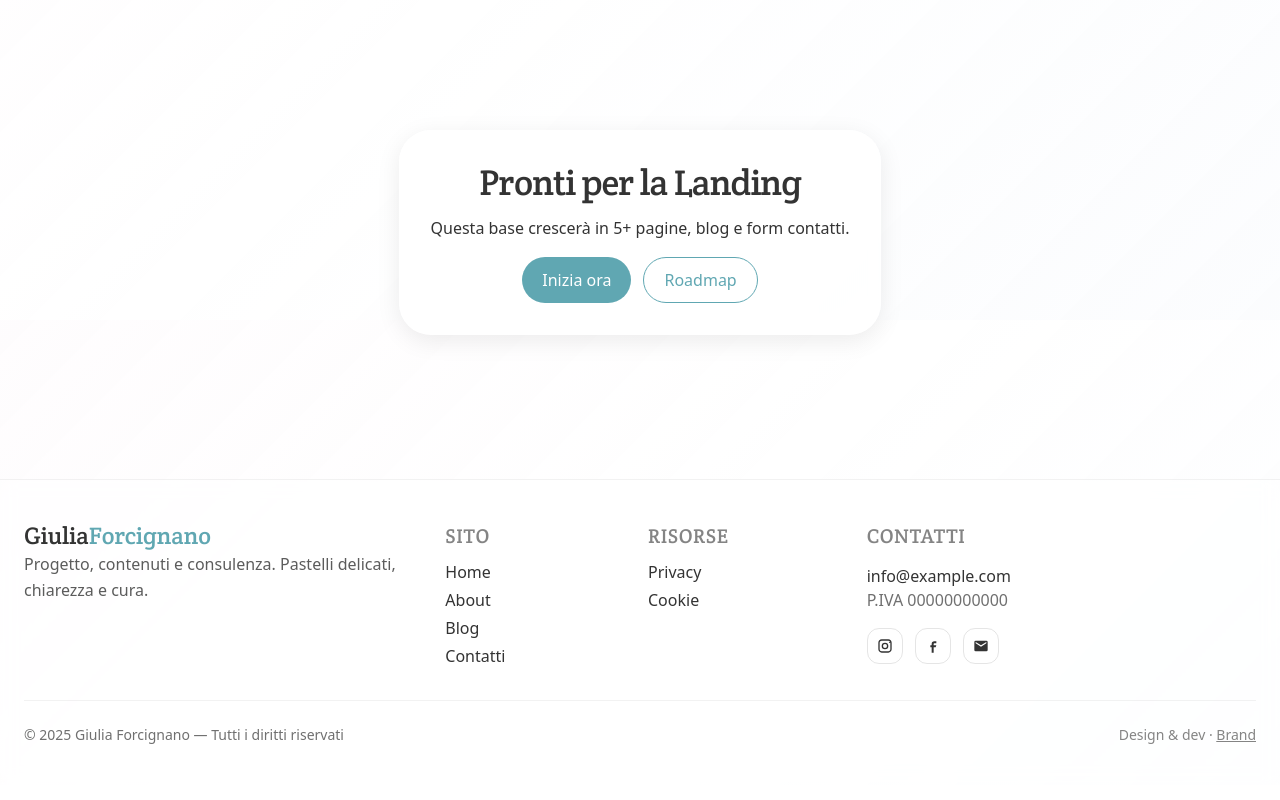
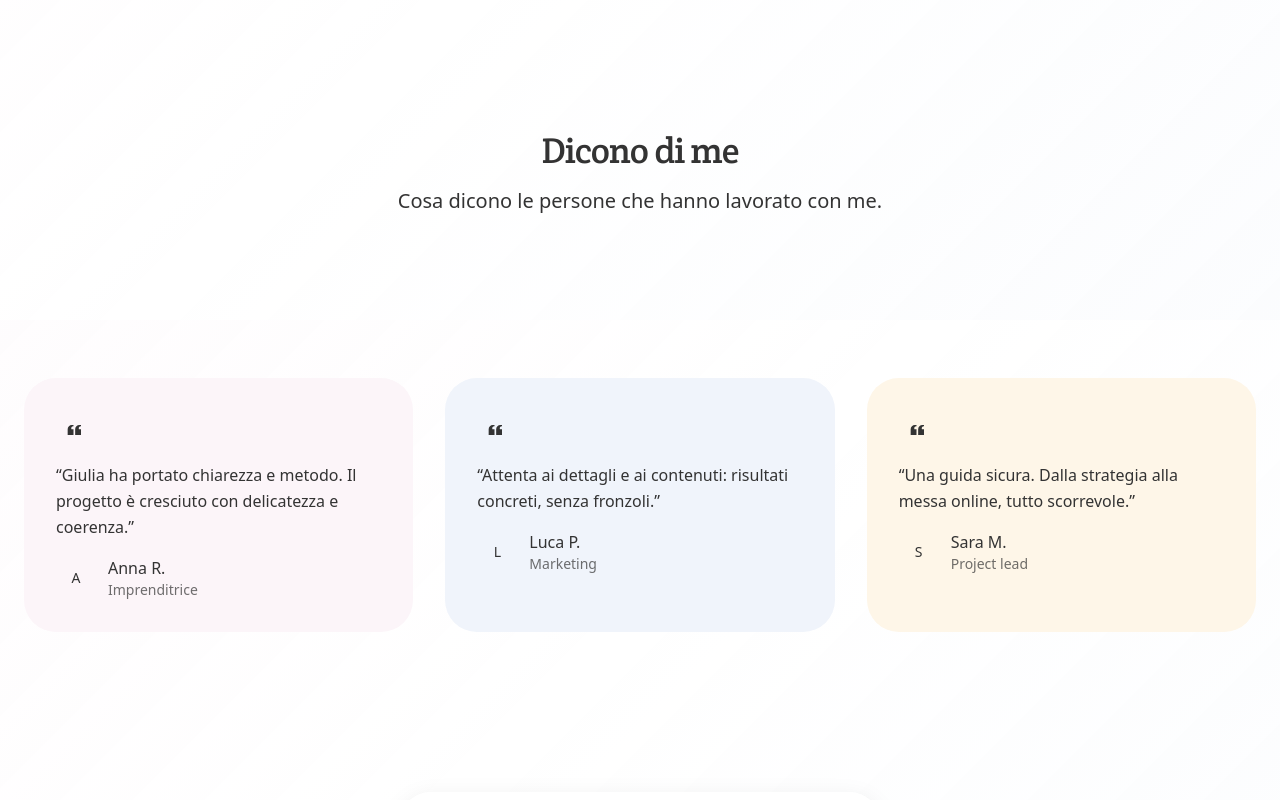
Before and after one commit to Delvezio/giuliaforcignano, a SvelteKit app: page / in a window 1280 px wide. Shown: the part 1280-2080 px from the top of the page. Built offline with nearby package versions, Linux system fonts and the light colour scheme.

Commit message:
feat(home): aggiunta section Testimonials e integrazione in home

```diff
--- /dev/null
+++ b/src/lib/components/sections/Testimonials.svelte
@@ -0,0 +1,89 @@
+<script lang="ts">
+  import Section from '$lib/components/ui/Section.svelte';
+  import Heading from '$lib/components/ui/Heading.svelte';
+  import Paragraph from '$lib/components/ui/Paragraph.svelte';
+  import Card from '$lib/components/ui/Card.svelte';
+
+  export type Testimonial = {
+    quote: string;
+    author: string;
+    role?: string;
+    avatar?: string; // es. /img/people/anna.jpg
+    color?: 'accent1' | 'accent2' | 'accent3' | 'accent4' | 'accent5';
+    tone?: '50'|'100'|'200'|'300'|'400'|'500'|'600'|'700'|'800'|'900';
+  };
+
+  export let title: string = 'Testimonianze';
+  export let intro: string | undefined =
+    'Cosa dicono le persone che hanno lavorato con me.';
+  export let items: Testimonial[] = [
+    {
+      quote:
+        'Giulia ha portato chiarezza e metodo. Il progetto è cresciuto con delicatezza e coerenza.',
+      author: 'Anna R.',
+      role: 'Imprenditrice',
+      color: 'accent2',
+      tone: '200'
+    },
+    {
+      quote:
+        'Attenta ai dettagli e ai contenuti: risultati concreti, senza fronzoli.',
+      author: 'Luca P.',
+      role: 'Marketing',
+      color: 'accent4',
+      tone: '200'
+    },
+    {
+      quote:
+        'Una guida sicura. Dalla strategia alla messa online, tutto scorrevole.',
+      author: 'Sara M.',
+      role: 'Project lead',
+      color: 'accent5',
+      tone: '200'
+    }
+  ];
+</script>
+
+<!-- Header -->
+<Section className="pt-[calc(var(--section-py)*0.6)]">
+  <div class="container-gf text-center space-y-3">
+    <Heading level={2}>{title}</Heading>
+    {#if intro}
+      <Paragraph variant="lead" className="max-w-3xl mx-auto">{intro}</Paragraph>
+    {/if}
+  </div>
+</Section>
+
+<!-- Grid -->
+<Section columns={3} gap="gap-6 md:gap-8">
+  {#each items as t}
+    <Card bg={t.color ?? 'accent2'} tone={t.tone ?? '200'} padding="lg" className="h-full">
+      <figure class="flex flex-col h-full">
+        <!-- Quote icon -->
+        <div class="w-10 h-10 rounded-xl grid place-items-center mb-3"
+             style="background: var(--color-accent1-100);" aria-hidden="true">
+          <svg viewBox="0 0 24 24" class="w-5 h-5" fill="currentColor">
+            <path d="M7.17 6A5 5 0 0 0 2 11v7h7v-7H6.5A2.5 2.5 0 0 1 9 7.5V6H7.17Zm9 0A5 5 0 0 0 11 11v7h7v-7h-2.5A2.5 2.5 0 0 1 18 7.5V6h-1.83Z"/>
+          </svg>
+        </div>
+
+        <blockquote class="text-base leading-relaxed mb-4">“{t.quote}”</blockquote>
+
+        <figcaption class="mt-auto flex items-center gap-3">
+          {#if t.avatar}
+            <img src={t.avatar} alt={t.author} class="w-10 h-10 rounded-full object-cover" />
+          {:else}
+            <div class="w-10 h-10 rounded-full grid place-items-center"
+                 style="background: var(--color-accent1-200);" aria-hidden="true">
+              <span class="text-sm">{t.author.slice(0,1)}</span>
+            </div>
+          {/if}
+          <div>
+            <p class="font-medium">{t.author}</p>
+            {#if t.role}<p class="text-sm opacity-70">{t.role}</p>{/if}
+          </div>
+        </figcaption>
+      </figure>
+    </Card>
+  {/each}
+</Section>
--- a/src/routes/+page.svelte
+++ b/src/routes/+page.svelte
@@ -1,6 +1,7 @@
 <script lang="ts">
   import Hero from '$lib/components/sections/Hero.svelte';
   import Services from '$lib/components/sections/Services.svelte';
+  import Testimonials from '$lib/components/sections/Testimonials.svelte';
   import Section from '$lib/components/ui/Section.svelte';
   import Heading from '$lib/components/ui/Heading.svelte';
   import Paragraph from '$lib/components/ui/Paragraph.svelte';
@@ -23,6 +24,8 @@
 
 <Services title="Servizi" intro="Tre aree in evidenza: descrizione breve e call to action." />
 
+<Testimonials title="Dicono di me" intro="Cosa dicono le persone che hanno lavorato con me." />
+
 <!-- Esempio sezione di follow-up -->
 <Section align="center">
   <Card bg="glass" padding="lg" className="max-w-3xl mx-auto">
```
